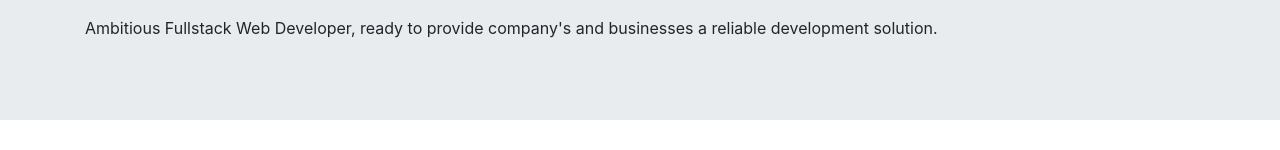
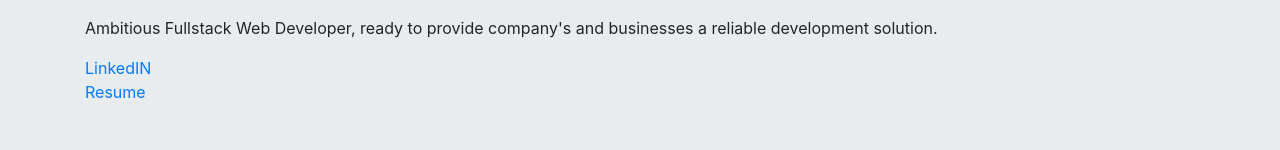
Before and after one commit to HEEM86/ReactPortfolio, a React (Create React App) app: page / in a window 1280 px wide. Shown: the part 160-310 px from the top of the page. Built offline with nearby package versions, Linux system fonts and the light colour scheme.

Commit message:
added linkedin and resume links

```diff
--- a/src/App.js
+++ b/src/App.js
@@ -28,6 +28,9 @@ import { Container, Card, Button, CardDeck, Image } from 'react-bootstrap';
               Ambitious Fullstack Web Developer, ready to provide company's and
               businesses a reliable development solution.
             </p>
+            <a href="https://www.linkedin.com/in/ernest-wesson-b4183b5a/">LinkedIN</a>
+            <br></br>
+            <a href="https://drive.google.com/file/d/1AlmN8_dNbGBTDhQxKF3PKkIcLPGQ-7Ww/view?usp=sharing">Resume</a>
           </Container>
         </Jumbotron>
 
@@ -52,7 +55,7 @@ import { Container, Card, Button, CardDeck, Image } from 'react-bootstrap';
     <Card.Text>Last updated 3 mins ago</Card.Text>
   </Card.ImgOverlay>
 </Card>
-
+          <br></br>
         <CardDeck>
 
   <Card>
```
